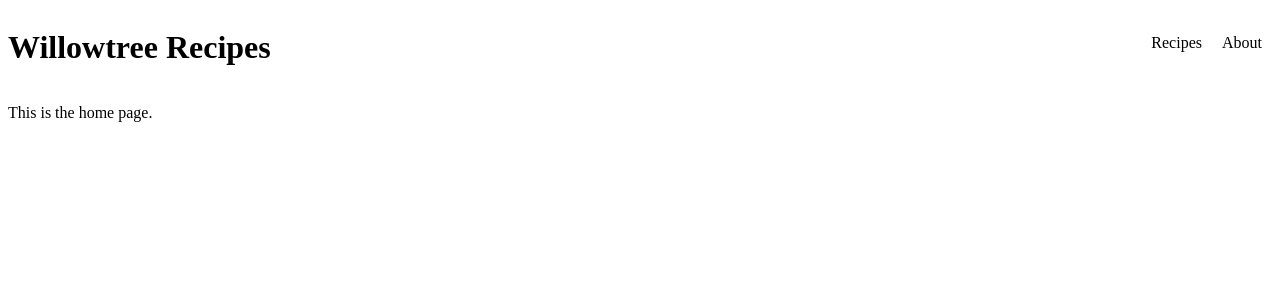
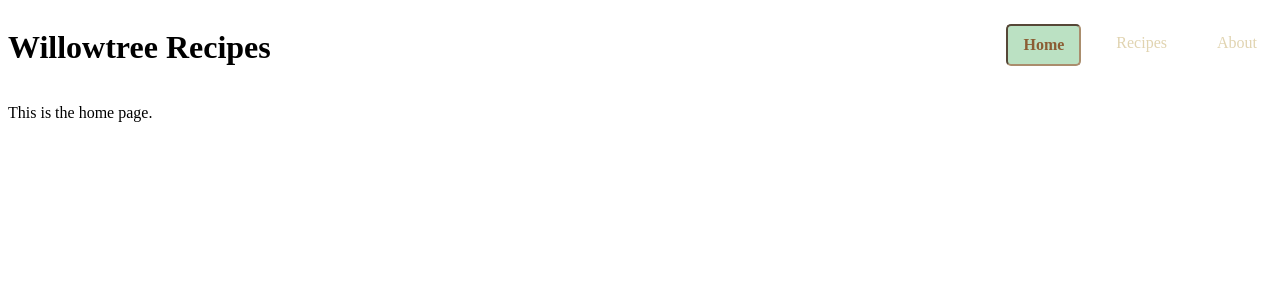
Before and after one commit to hwilloug/willowtreerecipes, a Vue app in the folder willowtreerecipes/: page / in a window 1280 px wide. Shown: the top 300 px of the page. Built offline with nearby package versions, Linux system fonts and the light colour scheme.

Commit message:
Style active page link, plus various other styling

```diff
--- a/willowtreerecipes/src/components/Navigation.vue
+++ b/willowtreerecipes/src/components/Navigation.vue
@@ -1,11 +1,11 @@
 <template>
 <div class='header'>
-	<h1 class='title'>Willowtree Recipes</h1>
+	<h1 class='title' @click='home'>Willowtree Recipes</h1>
 	<nav class='nav'>
 		<ul>
-			<li @click='home' :class='{active: activeHome}'>Home</li>
-			<li @click='recipes' :class='{active: activeRecipes}'>Recipes</li>
-			<li @click='about' :class='{active: activeAbout}'>About</li>
+			<li @click='home' id='nav-item' :class='{active: activeHome}'>Home</li>
+			<li @click='recipes' id='nav-item' :class='{active: activeRecipes}'>Recipes</li>
+			<li @click='about' id='nav-item' :class='{active: activeAbout}'>About</li>
 		</ul>
 	</nav>
 </div>
@@ -23,13 +23,13 @@ export default {
 	},
 	methods: {
 		home() {
-			this.$route.name == 'Home' ? console.log('Already home') : this.$router.push('/');
+			this.$route.name == 'Home' ? '' : this.$router.push('/');
 		},
 		recipes() {
-			this.$route.name=='Recipes' ? console.log('Already on recipes') : this.$router.push('recipes');
+			this.$route.name=='Recipes' ? '' : this.$router.push('/recipes');
 		},
 		about() {
-			this.$route.name=='About' ? console.log('Already at about') : this.$router.push('about');
+			this.$route.name=='About' ? '' : this.$router.push('/about');
 		}
 	},
 	mounted() {
@@ -50,6 +50,7 @@ export default {
 
 .title {
 	flex-grow: 4;
+	cursor: pointer;
 }
 
 .nav {
@@ -64,12 +65,18 @@ export default {
 }
 
 .nav li {
-	padding: 10px;
+	padding: 10px 15px;
+	margin-left: 20px;
+	color: #E1D4B1;
+	cursor: pointer;
 }
 
-.active {
-	color: white;
-	font-weight: bold;
+#nav-item.active {
+	background-color: #BBE1C3;
+	color: #8B5D33;
+	font-weight: 700;
+	border: 2px inset #AA8D6D;
+	border-radius: 5px;
 }
 
 </style>
```
